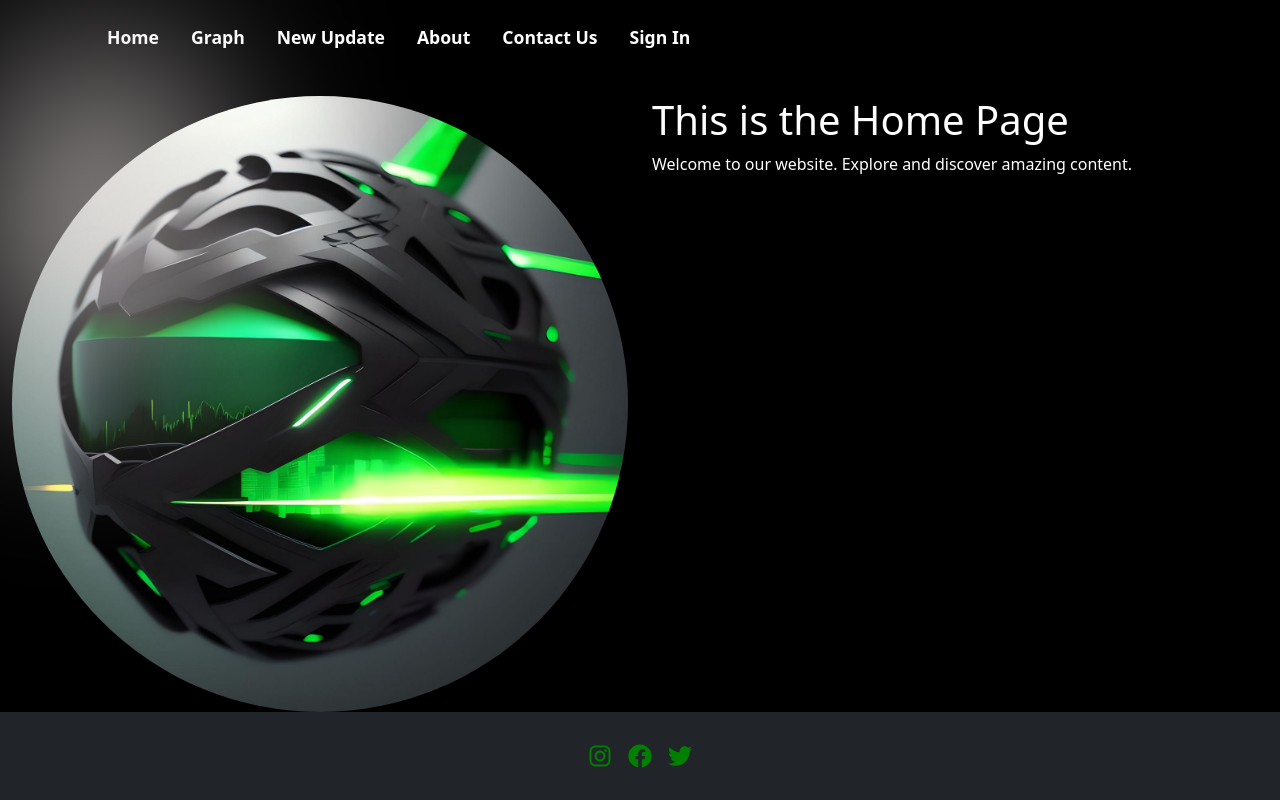
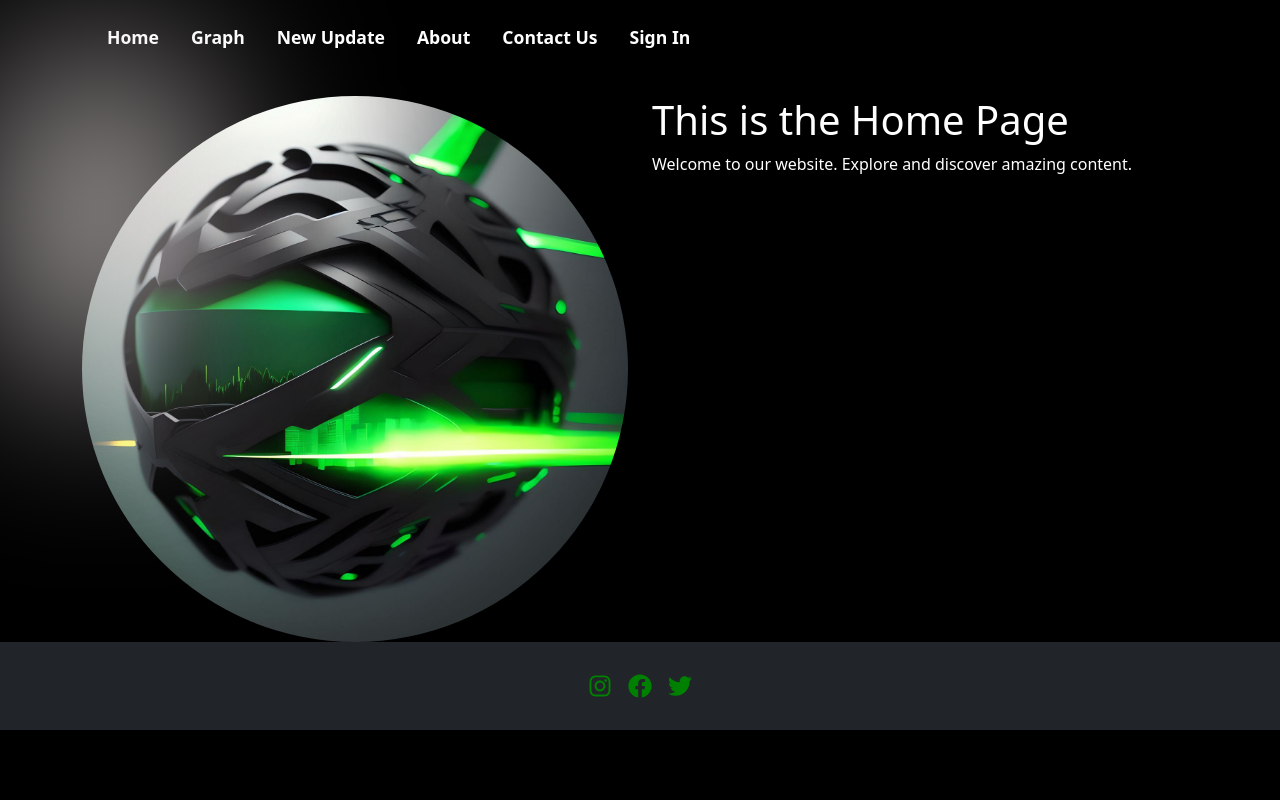
Before and after one commit to DanielCabador/react-project2, a React (Vite) app: page / in a window 1280 px wide. Built offline with nearby package versions, Linux system fonts and the light colour scheme.

Commit message:
changed psotioning on ladningpage

```diff
--- a/src/HeroPage.jsx
+++ b/src/HeroPage.jsx
@@ -1,17 +1,25 @@
 const HeroPage = () => {
   return (
-    <div className="hero-page bg-black mt-5 pt-5">
-      <div className="container-fluid">
+    <div className="hero-page container mt-5 ">
+      <br />
+      <br />
+      <div className="-fluid">
         <div className="row">
           <div className="col-lg-6">
             <a href="#" className="picture-link">
-              <img src="public\Greenblack-image.jpg" alt="Picture" className="picture-img img-fluid rounded-circle" />
+              <img
+                src="public\Greenblack-image.jpg"
+                alt="Picture"
+                className="picture-img img-fluid rounded-circle"
+              />
             </a>
           </div>
           <div className="col-lg-6">
             <div className="text-container text-white">
               <h1>This is the Home Page</h1>
-              <p>Welcome to our website. Explore and discover amazing content.</p>
+              <p>
+                Welcome to our website. Explore and discover amazing content.
+              </p>
             </div>
           </div>
         </div>
```
